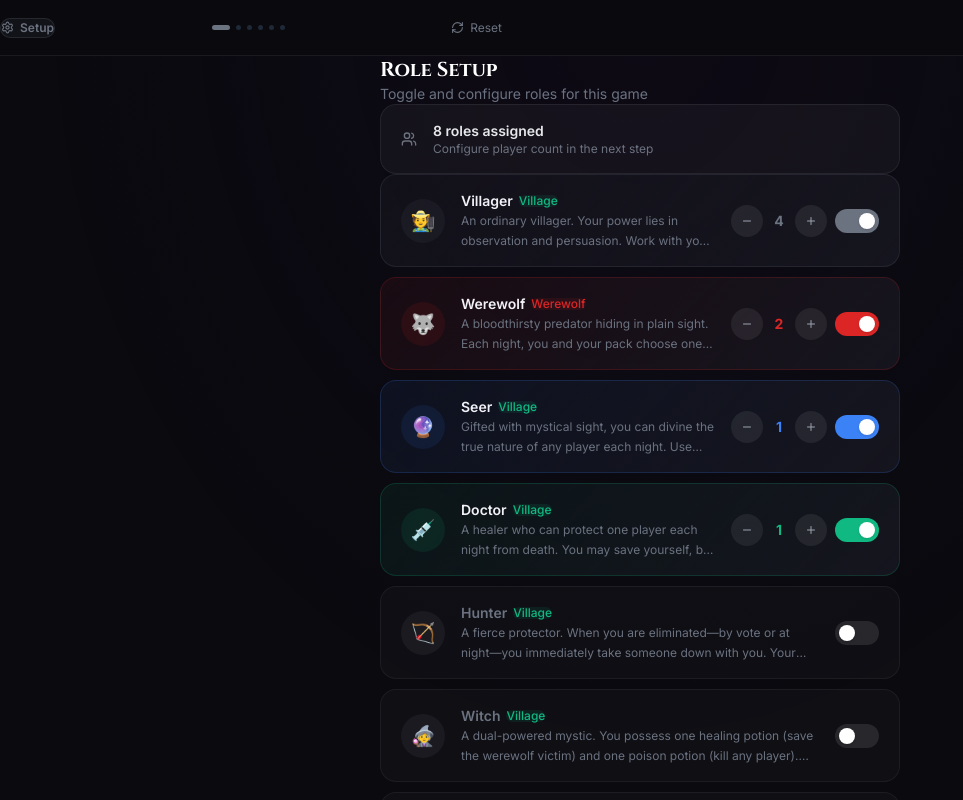
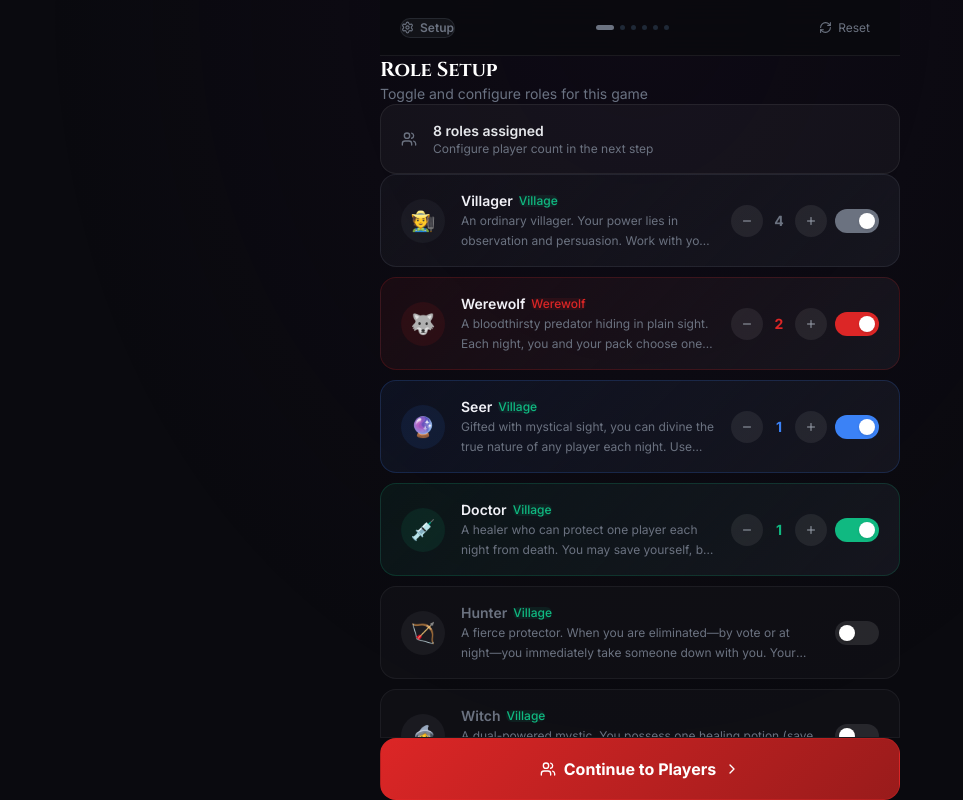
Before and after one commit to rasyidspace/WerewolfModeration, a Next.js app: page / in a window 1280 px wide. Shown: the whole page, without its empty margins (0-963 px from the left). Built offline with nearby package versions, Linux system fonts and the light colour scheme.

Commit message:
beginner WW Game

```diff
--- a/components/GameRouter.tsx
+++ b/components/GameRouter.tsx
@@ -41,12 +41,9 @@ export default function GameRouter() {
 
   return (
     <div
-      className="relative flex flex-col"
-      style={{ height: "100dvh", background: "var(--bg-primary)" }}
+      className="relative flex flex-col items-center"
+      style={{ height: "100dvh", background: "var(--bg-primary)", overflow: "hidden" }}
     >
-      {/* Fixed phase indicator */}
-      <PhaseIndicator />
-
       {/* Ambient background glow */}
       <div
         className="fixed inset-0 pointer-events-none z-0"
@@ -60,29 +57,15 @@ export default function GameRouter() {
         }}
       />
 
-      {/* Scrollable content area */}
+      {/* Main Centered Container */}
       <div
-        className="relative z-10 flex-1 overflow-y-auto overflow-x-hidden"
-        style={{ paddingTop: "56px" }}
+        className="relative z-10 w-full flex flex-col"
+        style={{ maxWidth: 520, height: "100dvh" }}
       >
-        {/* Centering wrapper — fills height so sticky footers work */}
-        <div
-          style={{
-            minHeight: "100%",
-            display: "flex",
-            flexDirection: "column",
-            alignItems: "center",
-          }}
-        >
-          <div
-            style={{
-              width: "100%",
-              maxWidth: 520,
-              flex: 1,
-              display: "flex",
-              flexDirection: "column",
-            }}
-          >
+        <PhaseIndicator />
+
+        {/* Screen Container */}
+        <div className="flex-1 flex flex-col relative overflow-hidden">
           <AnimatePresence mode="wait">
             <motion.div
               key={phase}
@@ -91,7 +74,7 @@ export default function GameRouter() {
               animate="animate"
               exit="exit"
               transition={pageTransition}
-                style={{ flex: 1, display: "flex", flexDirection: "column" }}
+              style={{ position: "absolute", inset: 0, display: "flex", flexDirection: "column" }}
             >
               {renderScreen()}
             </motion.div>
@@ -99,6 +82,5 @@ export default function GameRouter() {
         </div>
       </div>
     </div>
-    </div>
   );
 }
--- a/components/PhaseIndicator.tsx
+++ b/components/PhaseIndicator.tsx
@@ -24,7 +24,7 @@ export default function PhaseIndicator() {
 
   return (
     <motion.header
-      className="fixed top-0 left-0 right-0 z-40"
+      className="relative z-40 flex-shrink-0 w-full"
       style={{
         height: "56px",
         background: "rgba(10,10,15,0.92)",
@@ -36,8 +36,8 @@ export default function PhaseIndicator() {
       animate={{ y: 0 }}
       transition={{ type: "spring", stiffness: 300, damping: 30 }}
     >
-      {/* Inner row — same max-width as content */}
-      <div className="h-full mx-auto w-full max-w-lg flex items-center justify-between px-4">
+      {/* Inner row */}
+      <div className="h-full w-full flex items-center justify-between" style={{ padding: "0 20px" }}>
 
         {/* Phase badge */}
         <motion.div
--- a/components/screens/DayPhaseScreen.tsx
+++ b/components/screens/DayPhaseScreen.tsx
@@ -67,7 +67,7 @@ export default function DayPhaseScreen() {
 
   return (
     <div
-      className="flex flex-col flex-1"
+      className="flex flex-col flex-1 h-full overflow-hidden"
       style={{ background: "linear-gradient(180deg, #0f0e04 0%, #0a0a0a 100%)" }}
     >
       {/* ── Header ── */}
--- a/components/screens/EndScreen.tsx
+++ b/components/screens/EndScreen.tsx
@@ -23,7 +23,7 @@ export default function EndScreen() {
   });
 
   return (
-    <div className="flex flex-col flex-1 overflow-y-auto">
+    <div className="flex flex-col flex-1 h-full overflow-hidden overflow-y-auto">
       {/* ── Winner hero ── */}
       <div
         className="relative flex-shrink-0 flex flex-col items-center justify-center text-center overflow-hidden"
--- a/components/screens/NightPhaseScreen.tsx
+++ b/components/screens/NightPhaseScreen.tsx
@@ -20,7 +20,7 @@ export default function NightPhaseScreen() {
   const enabledRoles = roleConfigs.filter((rc) => rc.enabled).map((rc) => rc.role);
   const nightRoles = getNightRoles(enabledRoles).filter((role) => {
     if (role === "Cupid" && round > 1) return false;
-    return players.some((p) => p.isAlive && p.role === role);
+    return players.some((p) => p.role === role);
   });
 
   const [selectedTarget, setSelectedTarget] = useState<string | null>(null);
@@ -33,6 +33,7 @@ export default function NightPhaseScreen() {
   const [visible, setVisible] = useState(true);
 
   const currentRole = nightRoles[currentNightStep];
+  const isRoleAlive = players.some((p) => p.isAlive && p.role === currentRole);
   const totalSteps = nightRoles.length;
   const isLastStep = currentNightStep >= totalSteps - 1;
   const wwTarget = nightActions.find((a) => a.role === "Werewolf")?.targetId ?? null;
@@ -57,16 +58,21 @@ export default function NightPhaseScreen() {
     const isEvil = target.role === "Werewolf" || target.role === "SerialKiller";
     setSeerResult({ name: target.name, isEvil });
     setShowSeerResult(true);
+
+    if (isRoleAlive) {
       setNightAction({
         role: "Seer",
         actorId: players.find((p) => p.isAlive && p.role === "Seer")?.id ?? null,
         targetId: selectedTarget,
       });
+    }
     setStepComplete(true);
   };
 
   const handleConfirmStep = () => {
     if (!currentRole) return;
+
+    if (isRoleAlive) {
       if (currentRole === "Witch") {
         if (witchChoice === "heal" && wwTarget) {
           setNightAction({ role: "WitchHeal", actorId: null, targetId: wwTarget });
@@ -94,6 +100,8 @@ export default function NightPhaseScreen() {
           setNightAction(action);
         }
       }
+    }
+
     advanceStep();
   };
 
@@ -137,7 +145,7 @@ export default function NightPhaseScreen() {
 
   return (
     <div
-      className="flex flex-col flex-1"
+      className="flex flex-col flex-1 h-full overflow-hidden"
       style={{ background: "linear-gradient(180deg, #060612 0%, #0a0a1a 100%)" }}
     >
       <div className="stars-bg" />
@@ -227,9 +235,14 @@ export default function NightPhaseScreen() {
                   >
                     {roleDef.displayName}
                   </h2>
-                  <p className="text-sm text-gray-400 leading-relaxed">
+                  <p className="text-sm text-gray-400 leading-relaxed mb-2">
                     {roleDef.nightInstruction}
                   </p>
+                  {!isRoleAlive && (
+                    <div className="inline-flex items-center gap-1.5 px-3 py-1 rounded-full text-xs font-semibold mt-1" style={{ background: "rgba(220,38,38,0.15)", color: "#f87171", border: "1px solid rgba(220,38,38,0.3)" }}>
+                      <span>💀</span> Role is dead (Fake wake)
+                    </div>
+                  )}
                 </div>
               </div>
 
--- a/components/screens/PlayerInputScreen.tsx
+++ b/components/screens/PlayerInputScreen.tsx
@@ -42,7 +42,7 @@ export default function PlayerInputScreen() {
   };
 
   return (
-    <div className="flex flex-col flex-1">
+    <div className="flex flex-col flex-1 h-full overflow-hidden">
       {/* ── Fixed header section ── */}
       <div className="flex-shrink-0" style={{ padding: "20px 20px 16px" }}>
         <motion.div initial={{ opacity: 0, y: -12 }} animate={{ opacity: 1, y: 0 }}>
--- a/components/screens/RoleDistributionScreen.tsx
+++ b/components/screens/RoleDistributionScreen.tsx
@@ -54,7 +54,7 @@ export default function RoleDistributionScreen() {
   };
 
   return (
-    <div className="flex flex-col flex-1">
+    <div className="flex flex-col flex-1 h-full overflow-hidden">
       {/* ── Role reveal modal ── */}
       <FullscreenModal isOpen={activePlayerId !== null}>
         {role && activePlayer && (
@@ -171,7 +171,7 @@ export default function RoleDistributionScreen() {
       </FullscreenModal>
 
       {/* ── Header ── */}
-      <div className="flex-shrink-0 px-5 pt-5 pb-4">
+      <div className="flex-shrink-0" style={{ padding: "20px 20px 16px" }}>
         <motion.div initial={{ opacity: 0, y: -12 }} animate={{ opacity: 1, y: 0 }}>
           <h1
             className="text-xl font-bold text-white mb-1"
@@ -206,7 +206,7 @@ export default function RoleDistributionScreen() {
       </div>
 
       {/* ── Scrollable player grid ── */}
-      <div className="flex-1 overflow-y-auto px-5 pb-4">
+      <div className="flex-1 overflow-y-auto" style={{ padding: "0 20px 16px" }}>
         <div className="grid grid-cols-2 gap-3">
           {players.map((player, i) => (
             <motion.button
@@ -270,8 +270,9 @@ export default function RoleDistributionScreen() {
       <AnimatePresence>
         {allRevealed && (
           <motion.div
-            className="flex-shrink-0 px-5 py-4"
+            className="flex-shrink-0"
             style={{
+              padding: "16px 20px",
               borderTop: "1px solid rgba(255,255,255,0.07)",
               background: "rgba(10,10,15,0.96)",
             }}
--- a/components/screens/SetupScreen.tsx
+++ b/components/screens/SetupScreen.tsx
@@ -32,7 +32,7 @@ export default function SetupScreen() {
   };
 
   return (
-    <div className="flex flex-col flex-1">
+    <div className="flex flex-col flex-1 h-full overflow-hidden">
       {/* ── Scrollable body ── */}
       <div className="flex-1 overflow-y-auto px-5 pt-5 pb-4">
 
```
Also changed, not shown: components/screens/VotingScreen.tsx (+67 -6 lines). Lines whose indentation alone changed are shown as unchanged.
